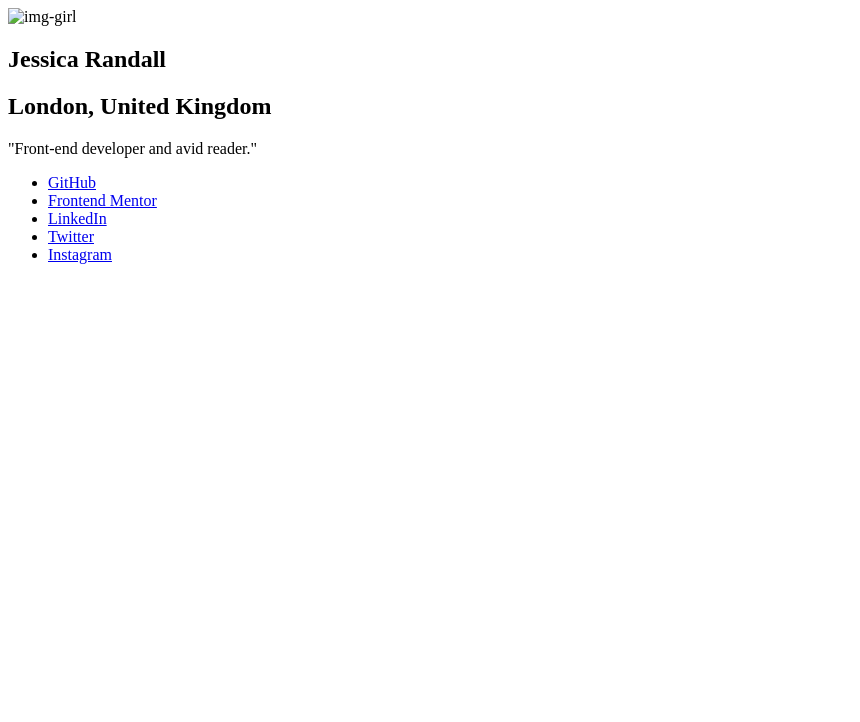
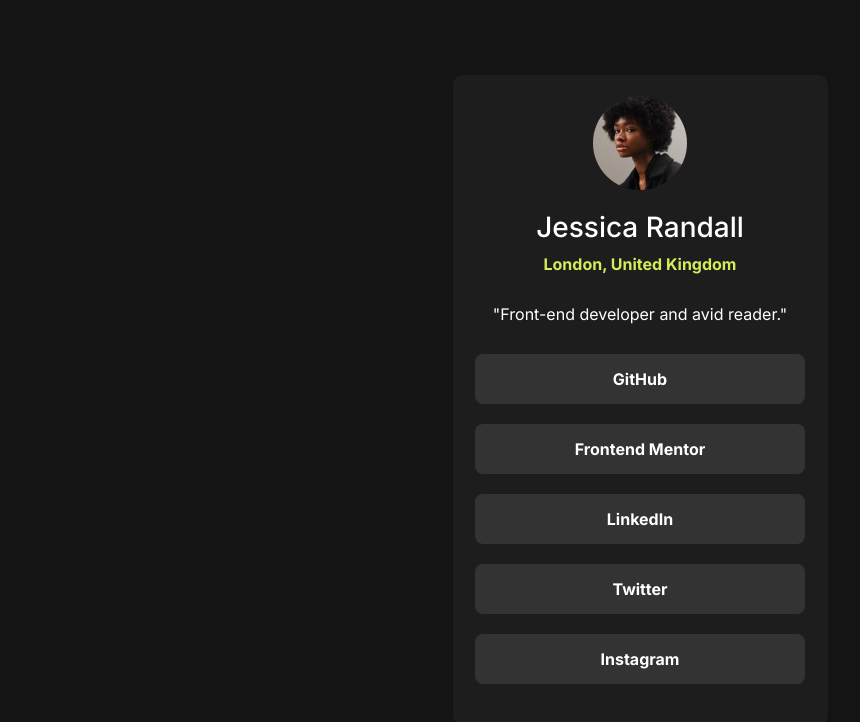
Before and after one commit to JonathanCerchiaro/Desafios-frontEndEditor, a plain HTML site: page index.html in a window 1280 px wide. Shown: the whole page, without its empty margins (0-860 px from the left). Drawn offline with Linux system fonts and the light colour scheme; the site is published under a folder, as on GitHub Pages, so addresses that start at the root find nothing.

Commit message:
arrumando imgs

```diff
--- a/index.html
+++ b/index.html
@@ -5,7 +5,7 @@
   <meta name="viewport" content="width=device-width, initial-scale=1.0"> <!-- displays site properly based on user's device -->
 
   <link rel="icon" type="image/png" sizes="32x32" href="./assets/images/favicon-32x32.png">
-  <link rel="stylesheet" href="/styles.css">
+  <link rel="stylesheet" href="styles.css">
 
 
   <title>Frontend Mentor | Social links profile</title>
@@ -15,7 +15,7 @@
   <main>
     <section >
       <div class="container">
-        <img src="/img/avatar-jessica.jpeg" alt="img-girl">
+        <img src="img/avatar-jessica.jpeg" alt="img-girl">
         <h1> Jessica Randall</h1>
         <h2>London, United Kingdom</h2>
         <p>"Front-end developer and avid reader."</p>
```
